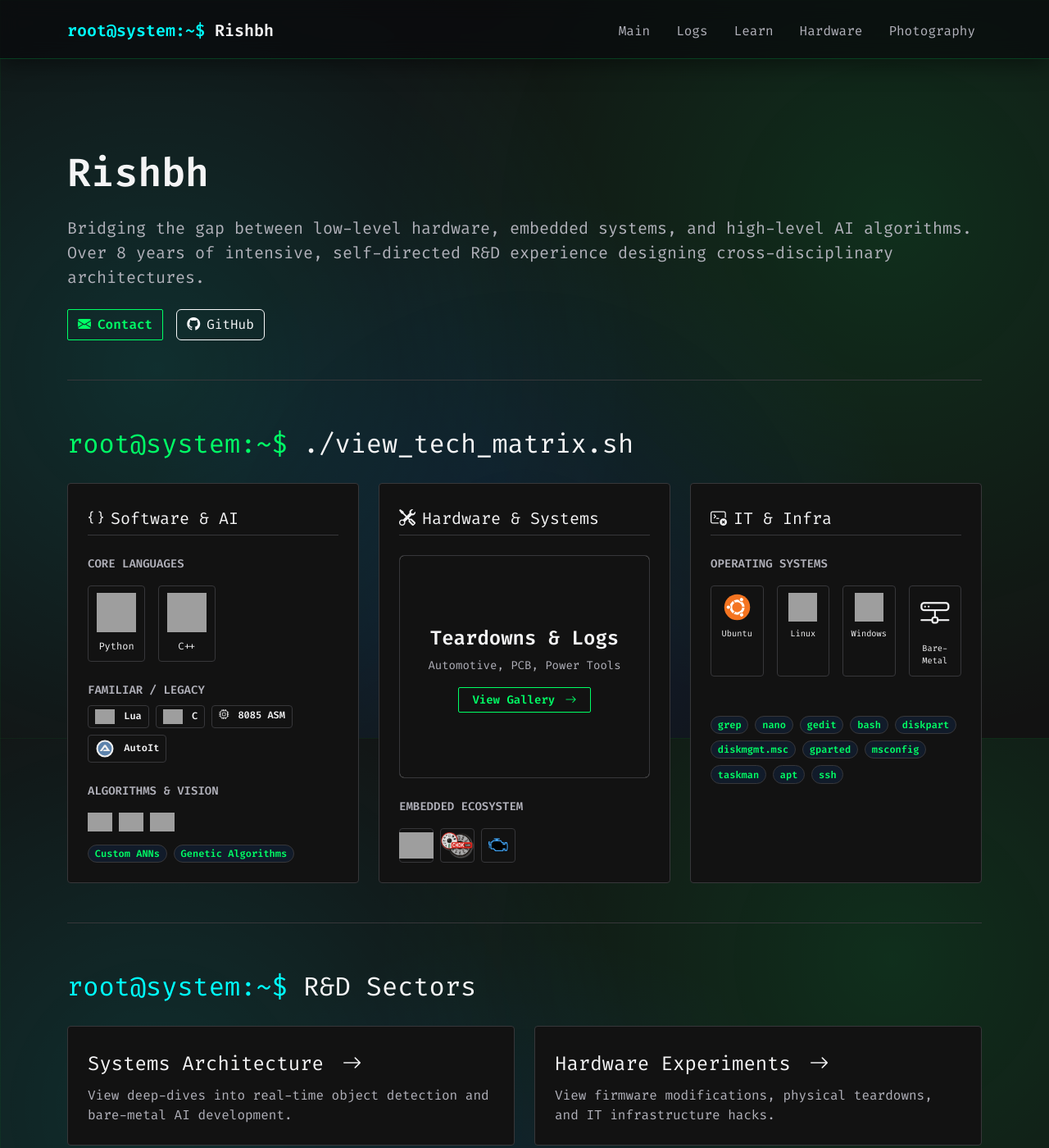
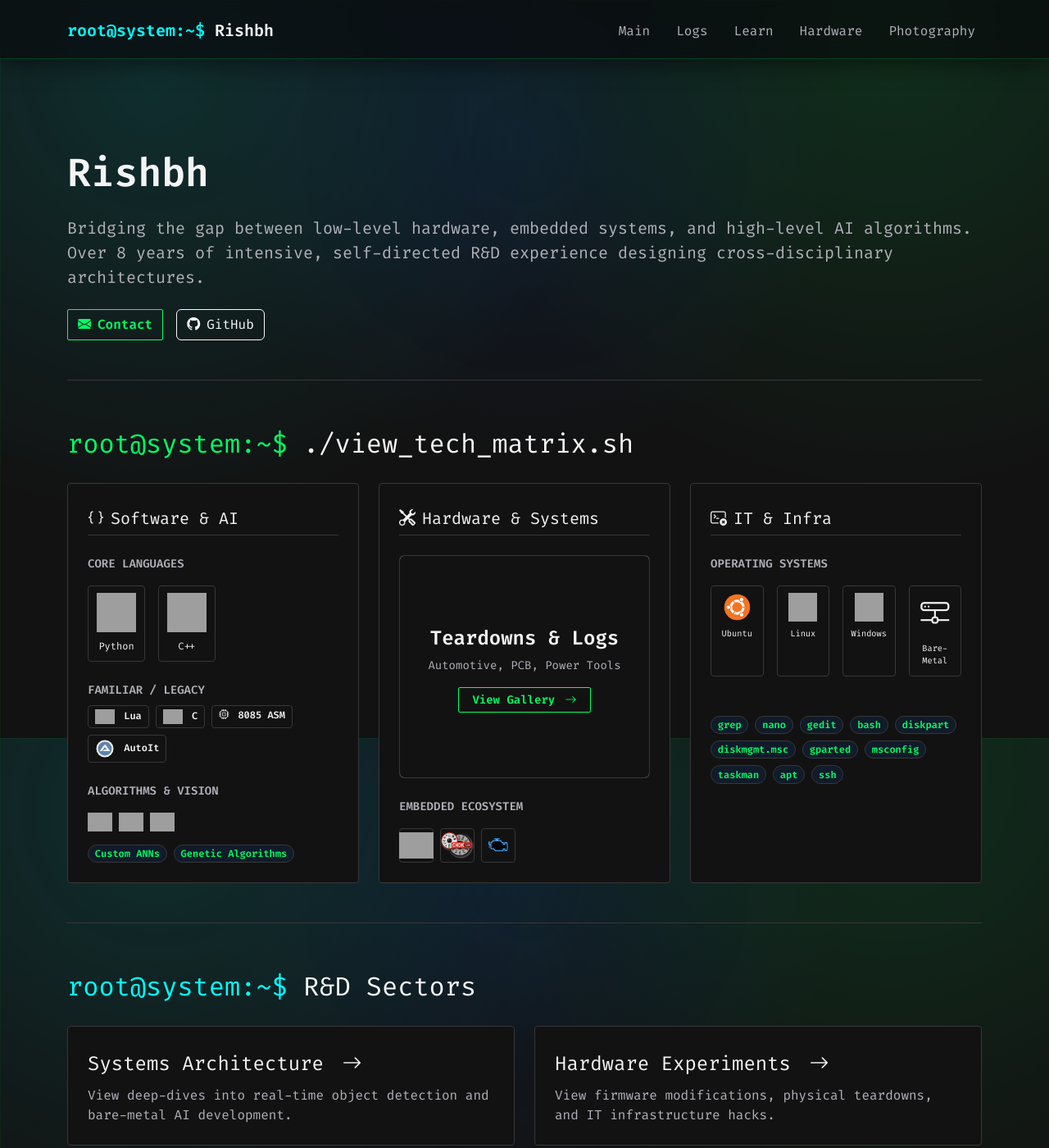
Before and after one commit to CodeRSTech/coderstech.github.io, a Jekyll site: the page built from index.md, in a window 1280 px wide and 1400 px high. Shown: the whole window at 82% size. Built offline with Jekyll 4.4.1, drawn with Linux system fonts in a browser that asks for light colours; grey boxes are pictures that could not be loaded.

Commit message:
aurora fix

```diff
--- a/assets/css/terminal.css
+++ b/assets/css/terminal.css
@@ -25,23 +25,28 @@ body {
   color: var(--text-main) !important;
   font-family: var(--bs-body-font-family), serif !important;
 
-  /* 1. Terminal Grid + 2. Moving Cyber Orbs */
+  /* 1. Terminal Grid + 2. Pinned Top Cyber Orbs */
   background-image:
     linear-gradient(rgba(0, 255, 40, 0.05) 1px, transparent 1px),
     linear-gradient(90deg, rgba(0, 255, 40, 0.05) 1px, transparent 1px),
-    radial-gradient(circle at 15% 50%, rgba(0, 255, 255, 0.12), transparent 50%),
-    radial-gradient(circle at 85% 30%, rgba(0, 255, 102, 0.12), transparent 50%),
-    radial-gradient(circle at 50% 80%, rgba(0, 100, 255, 0.12), transparent 50%);
 
-  /* Size the grid normally, but blow up the gradients to 200% so they can pan around */
-  background-size: 30px 30px, 30px 30px, 200% 200%, 200% 200%, 200% 200%;
+    /* Shifted coordinates to top (10%, 5%, 20%) and reduced fade spread (40%) */
+    radial-gradient(circle at 15% 10%, rgba(0, 255, 255, 0.12), transparent 40%),
+    radial-gradient(circle at 85% 5%, rgba(0, 255, 102, 0.12), transparent 40%),
+    radial-gradient(circle at 50% 20%, rgba(0, 100, 255, 0.10), transparent 40%);
+
+  /* X is 150% for horizontal panning, Y is 100% to lock them to the top */
+  background-size: 30px 30px, 30px 30px, 150% 100%, 150% 100%, 150% 100%;
   background-attachment: fixed;
+
+  /* Adjusted animation for horizontal drifting only */
   animation: cyberAurora 15s ease-in-out infinite alternate;
 }
 
 @keyframes cyberAurora {
-  0% { background-position: 0 0, 0 0, 0% 0%, 100% 0%, 50% 100%; }
-  100% { background-position: 0 0, 0 0, 100% 100%, 0% 100%, 50% 0%; }
+  /* Animate background-position X axis, leave Y at 0 */
+  0% { background-position: 0 0, 0 0, 0% 0, 100% 0, 50% 0; }
+  100% { background-position: 0 0, 0 0, 100% 0, 0% 0, 10% 0; }
 }
 
 /* Card & Container Overrides */
```
